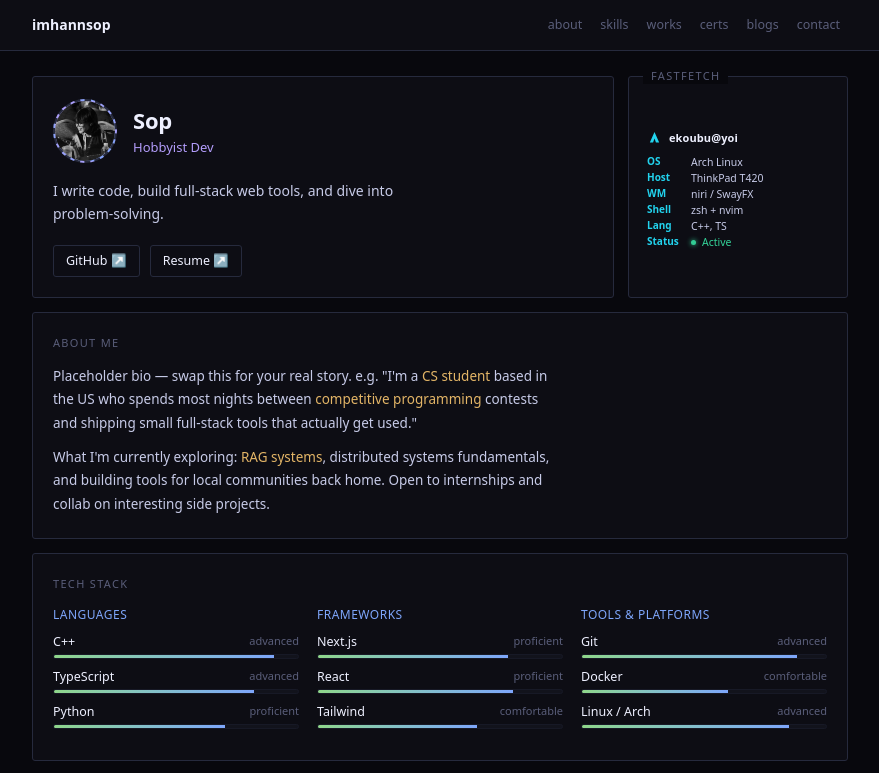
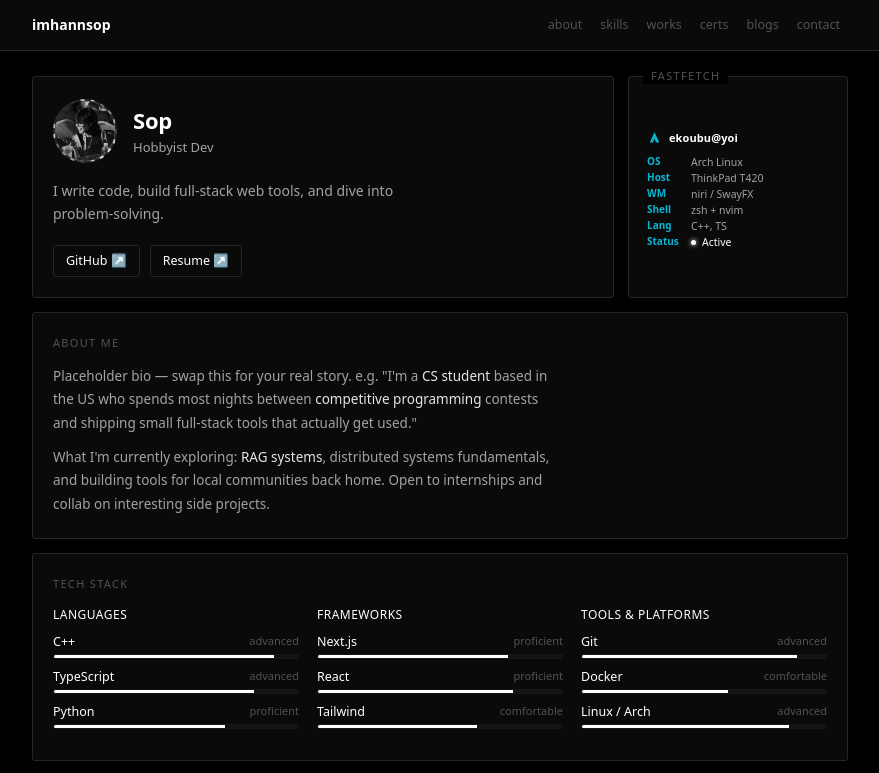
Before and after one commit to imhannsop/imhann, a Next.js app: page / in a window 1280 px wide. Shown: the top 773 px of the page, without its empty margins (200-1079 px from the left). Built offline with nearby package versions, Linux system fonts and the light colour scheme.

Commit message:
change colorcheme to just black and white

```diff
--- a/src/app/globals.css
+++ b/src/app/globals.css
@@ -1,23 +1,23 @@
 @import "tailwindcss";
 
 @theme {
-  --color-bg: #08080d;
-  --color-bg-panel: #0d0d14;
-  --color-bg-raised: #12131c;
-  --color-border: #262a3d;
-  --color-border-dim: #171926;
-  --color-text: #c7cbe8;
-  --color-text-dim: #5a5e7a;
-  --color-text-bright: #eef0ff;
-  --color-purple: #b39dfb;
-  --color-green: #8fd68a;
-  --color-blue: #7ea6fb;
-  --color-amber: #e3b567;
-  --color-red: #e0716f;
-  --color-paper: #f3ead4;
-  --color-paper-ink: #3a3120;
-  --color-emerald: #34d399;
-  --color-cyan: #22d3ee;
+  --color-bg: #000000;
+  --color-bg-panel: #0a0a0a;
+  --color-bg-raised: #141414;
+  --color-border: #262626;
+  --color-border-dim: #171717;
+  --color-text: #a3a3a3;
+  --color-text-dim: #525252;
+  --color-text-bright: #ffffff;
+  --color-accent: #ffffff;
+  --color-green: #ffffff;
+  --color-blue: #ffffff;
+  --color-amber: #e5e5e5;
+  --color-red: #ef4444; /* Retained subtle red for destructive/error states */
+  --color-paper: #ffffff;
+  --color-paper-ink: #000000;
+  --color-emerald: #ffffff;
+  --color-cyan: #06b6d4;
 
   --font-mono: var(--font-jbmono), monospace;
   --font-serif: var(--font-fraunces), serif;
@@ -38,12 +38,12 @@
 }
 
 *:focus-visible {
-  outline: 2px solid var(--color-purple);
+  outline: 2px solid var(--color-cyan);
   outline-offset: 2px;
 }
 
 /* toggled via JS classList in MobileNav */
 .dragging {
   cursor: grabbing;
-  box-shadow: 0 12px 30px rgba(0, 0, 0, 0.55);
+  box-shadow: 0 12px 30px rgba(255, 255, 255, 0.15);
 }
```
